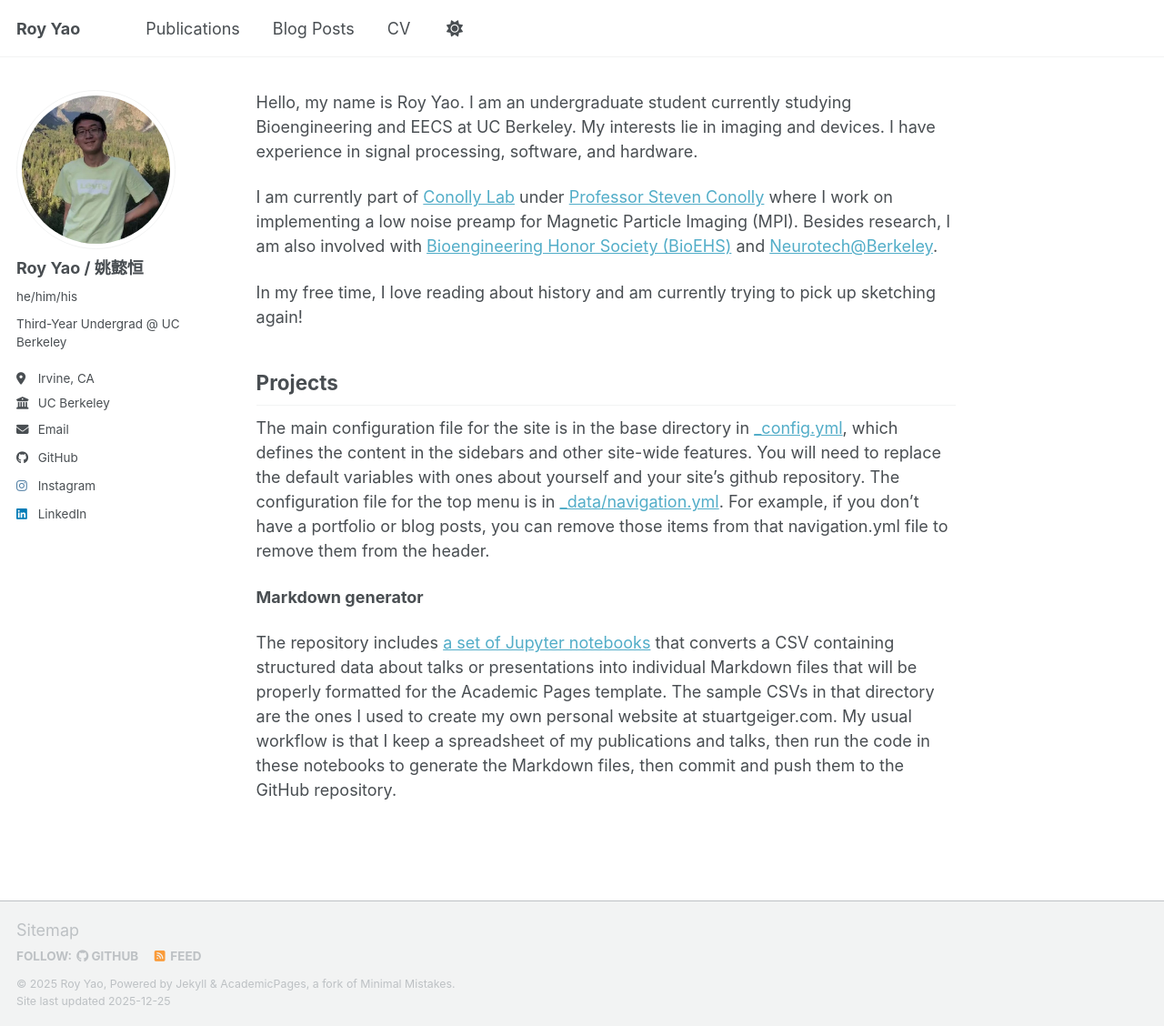
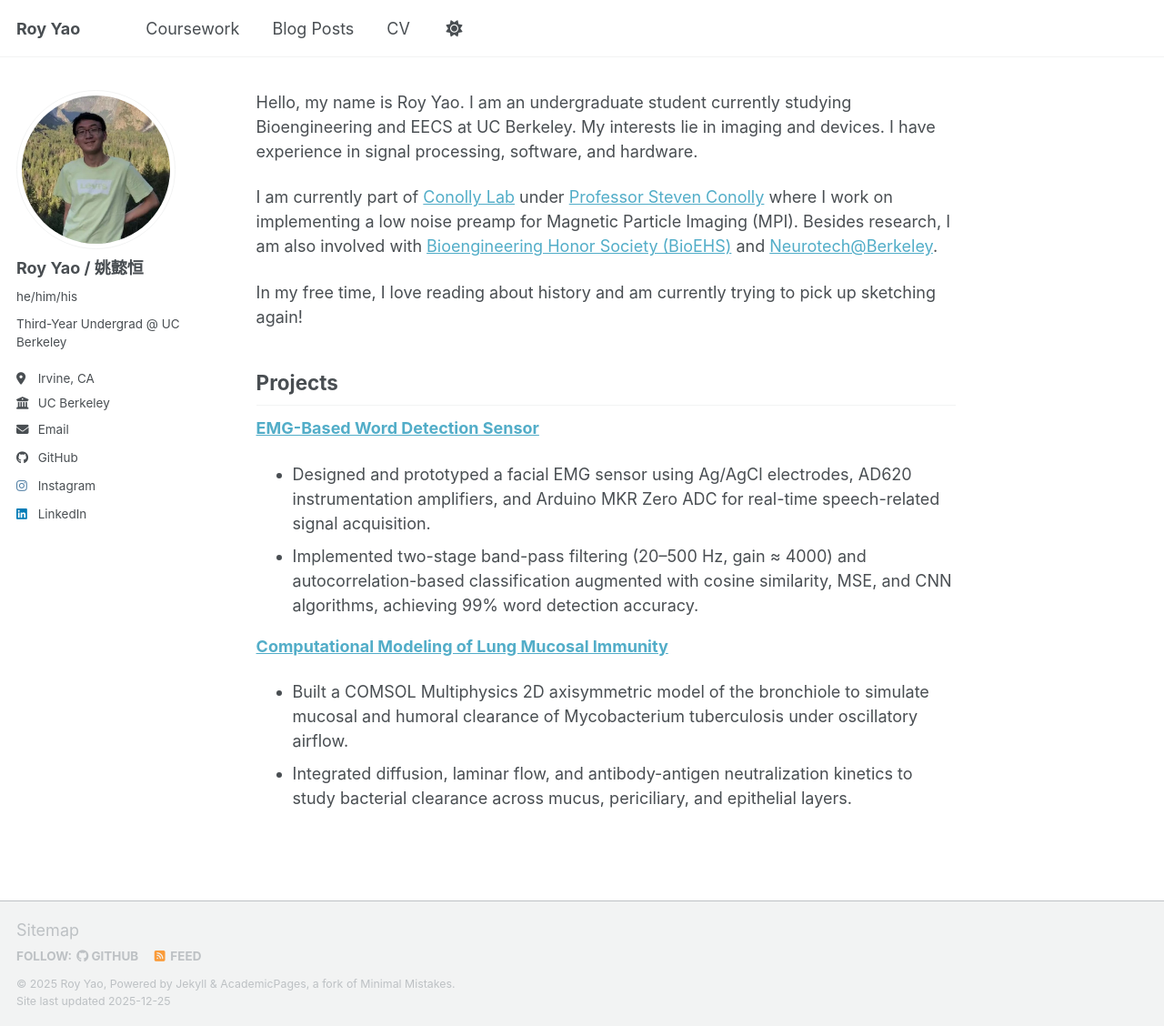
Before and after one commit to royyaoyh/royyaoyh.github.io, a Jekyll site: the page built from _pages/about.md, in a window 1280 px wide and 1128 px high. Shown: the whole window at 91% size. Built offline with Jekyll 4.4.1, drawn with Linux system fonts in a browser that asks for light colours; a script bundle is joined from its source files by our own code; library files that are not in the unit come from our copies.

Commit message:
add projects and coursework

```diff
--- a/_data/navigation.yml
+++ b/_data/navigation.yml
@@ -8,8 +8,10 @@
 #      Markdown formatted page while the second is generated using JSON.
 
 main:
-  - title: "Publications"
-    url: /publications/
+  - title: "Coursework"
+    url: /coursework/
+  # - title: "Publications"
+  #   url: /publications/
 
   # - title: "Talks"
   #   url: /talks/
--- a/_pages/about.md
+++ b/_pages/about.md
@@ -14,9 +14,10 @@ In my free time, I love reading about history and am currently trying to pick up
 
 Projects
 ------
-The main configuration file for the site is in the base directory in [_config.yml](https://github.com/academicpages/academicpages.github.io/blob/master/_config.yml), which defines the content in the sidebars and other site-wide features. You will need to replace the default variables with ones about yourself and your site's github repository. The configuration file for the top menu is in [_data/navigation.yml](https://github.com/academicpages/academicpages.github.io/blob/master/_data/navigation.yml). For example, if you don't have a portfolio or blog posts, you can remove those items from that navigation.yml file to remove them from the header.
+**[EMG-Based Word Detection Sensor](files/bioe101.pdf)**
+- Designed and prototyped a facial EMG sensor using Ag/AgCl electrodes, AD620 instrumentation amplifiers, and Arduino MKR Zero ADC for real-time speech-related signal acquisition.
+- Implemented two-stage band-pass filtering (20–500 Hz, gain ≈ 4000) and autocorrelation-based classification augmented with cosine similarity, MSE, and CNN algorithms, achieving 99% word detection accuracy.
 
-**Markdown generator**
-
-The repository includes [a set of Jupyter notebooks](https://github.com/academicpages/academicpages.github.io/tree/master/markdown_generator
-) that converts a CSV containing structured data about talks or presentations into individual Markdown files that will be properly formatted for the Academic Pages template. The sample CSVs in that directory are the ones I used to create my own personal website at stuartgeiger.com. My usual workflow is that I keep a spreadsheet of my publications and talks, then run the code in these notebooks to generate the Markdown files, then commit and push them to the GitHub repository.
+**[Computational Modeling of Lung Mucosal Immunity](files/bioe104.pdf)**
+- Built a COMSOL Multiphysics 2D axisymmetric model of the bronchiole to simulate mucosal and humoral clearance of Mycobacterium tuberculosis under oscillatory airflow.
+- Integrated diffusion, laminar flow, and antibody-antigen neutralization kinetics to study bacterial clearance across mucus, periciliary, and epithelial layers.
```
Also changed, not shown: _pages/coursework.md (added, +51 -0 lines), _pages/cv.md (+5 -3 lines), 2 other files.
